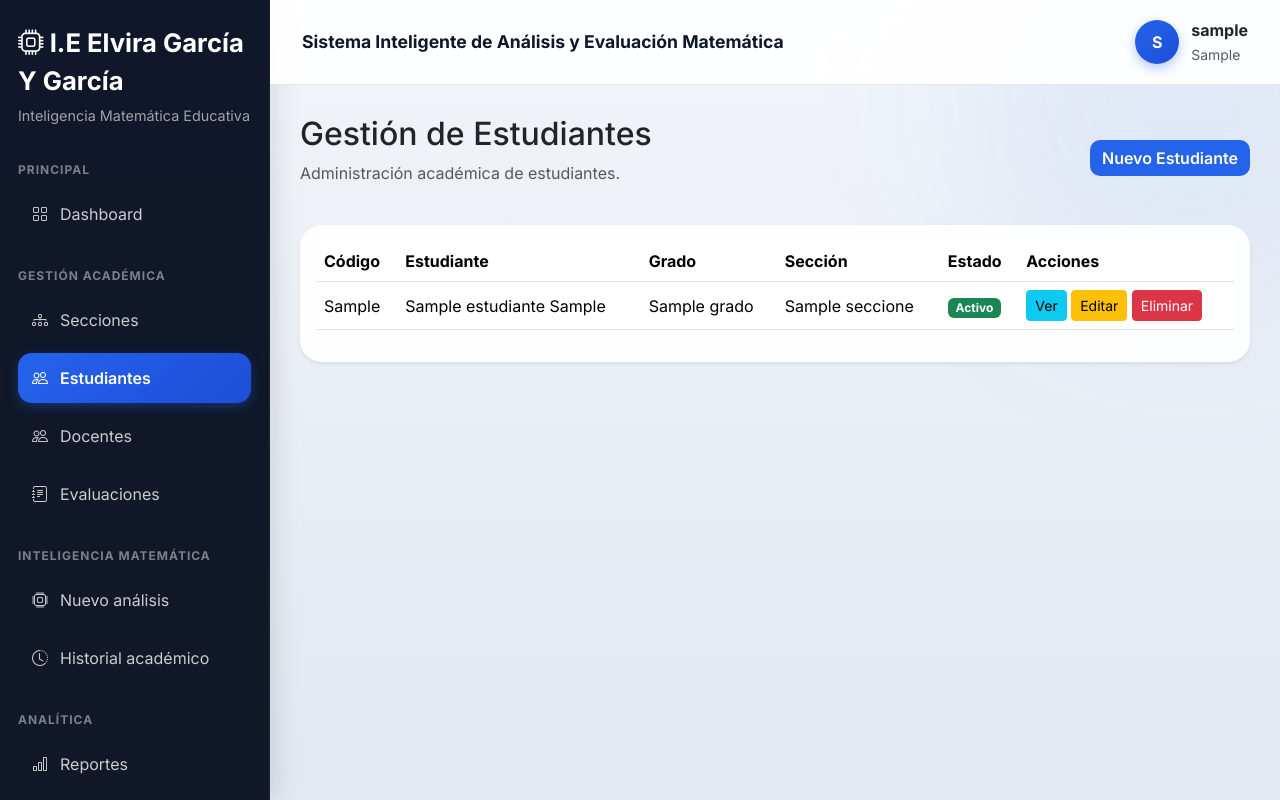
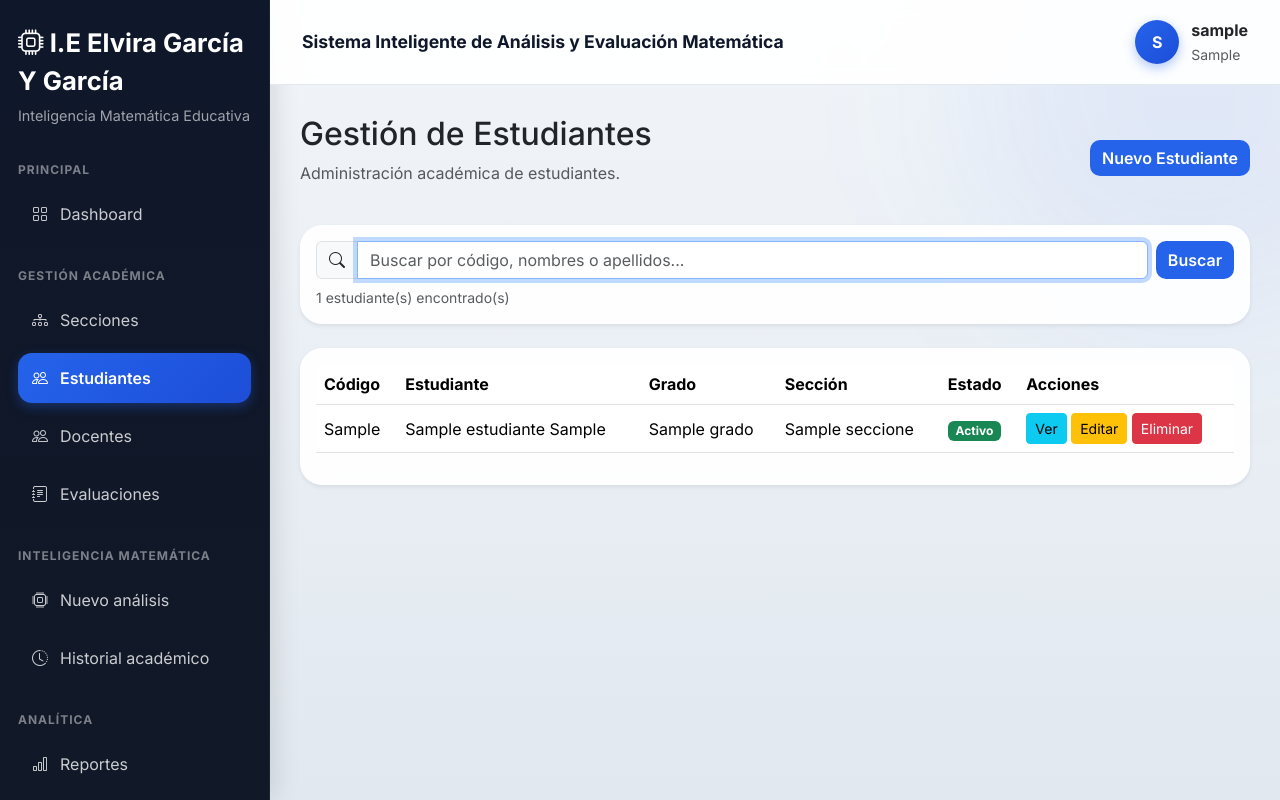
Before and after one commit to tfloresmedina/ClasificadorError, a Flask app: page /estudiantes/ in a window 1280 px wide. Run offline with Flask 3, Linux system fonts and the light colour scheme; a user stored in the database is signed in; tables that the repository leaves empty hold one stand-in row (values such as "Sample post"); parts of the project's set-up code (start-up, migrations or seed data) failed here and were passed over.

Commit message:
Agregar buscador de estudiantes por código, nombres o apellidos
- Filtro instantáneo en la tabla mientras se escribe (ignora mayúsculas y tildes)
- Búsqueda en base de datos con el parámetro ?q= y botón Limpiar
- Contador de resultados y mensaje cuando no hay coincidencias

Co-Authored-By: Claude Opus 5.5 <noreply@anthropic.com>

```diff
--- a/app/routes/estudiante_routes.py
+++ b/app/routes/estudiante_routes.py
@@ -25,13 +25,18 @@ estudiante_bp = Blueprint(
 @estudiante_bp.route('/')
 def listar():
 
+    busqueda = request.args.get('q', '').strip()
+
     estudiantes = (
-        EstudianteService.listar_estudiantes()
+        EstudianteService.listar_estudiantes(
+            busqueda
+        )
     )
 
     return render_template(
         'estudiantes/listar.html',
-        estudiantes=estudiantes
+        estudiantes=estudiantes,
+        busqueda=busqueda
     )
 
 
--- a/app/services/estudiante_service.py
+++ b/app/services/estudiante_service.py
@@ -7,9 +7,27 @@ class EstudianteService:
 
 
     @staticmethod
-    def listar_estudiantes():
+    def listar_estudiantes(busqueda=None):
 
-        return Estudiante.query.order_by(
+        query = Estudiante.query
+
+        if busqueda:
+
+            # Cada palabra debe coincidir con el código,
+            # los nombres o los apellidos del estudiante.
+            for termino in busqueda.split():
+
+                patron = f'%{termino}%'
+
+                query = query.filter(
+                    db.or_(
+                        Estudiante.codigo.ilike(patron),
+                        Estudiante.nombres.ilike(patron),
+                        Estudiante.apellidos.ilike(patron)
+                    )
+                )
+
+        return query.order_by(
             Estudiante.apellidos.asc()
         ).all()
 
--- a/app/templates/estudiantes/listar.html
+++ b/app/templates/estudiantes/listar.html
@@ -24,6 +24,56 @@
         Nuevo Estudiante
 
     </a>
+
+</div>
+
+
+<div class="card shadow-sm border-0 mb-4">
+
+    <div class="card-body">
+
+        <form method="GET"
+              action="{{ url_for('estudiantes.listar') }}"
+              class="d-flex gap-2">
+
+            <div class="input-group">
+
+                <span class="input-group-text">
+                    <i class="bi bi-search"></i>
+                </span>
+
+                <input type="text"
+                       id="buscarEstudiante"
+                       name="q"
+                       value="{{ busqueda }}"
+                       class="form-control"
+                       placeholder="Buscar por código, nombres o apellidos..."
+                       autocomplete="off"
+                       autofocus>
+
+            </div>
+
+            <button type="submit" class="btn btn-primary">
+                Buscar
+            </button>
+
+            {% if busqueda %}
+
+                <a href="{{ url_for('estudiantes.listar') }}"
+                   class="btn btn-outline-secondary">
+                    Limpiar
+                </a>
+
+            {% endif %}
+
+        </form>
+
+        <small class="text-muted d-block mt-2">
+            <span id="contadorEstudiantes">{{ estudiantes|length }}</span>
+            estudiante(s) encontrado(s)
+        </small>
+
+    </div>
 
 </div>
 
@@ -58,7 +108,7 @@
 
             {% for estudiante in estudiantes %}
 
-                <tr>
+                <tr class="fila-estudiante">
 
                     <td>
                         {{ estudiante.codigo }}
@@ -129,6 +179,15 @@
 
             {% endfor %}
 
+                <tr id="sinResultados"
+                    {% if estudiantes %}style="display: none;"{% endif %}>
+
+                    <td colspan="6" class="text-center text-muted py-4">
+                        No se encontraron estudiantes.
+                    </td>
+
+                </tr>
+
             </tbody>
 
         </table>
@@ -138,3 +197,58 @@
 </div>
 
 {% endblock %}
+
+
+{% block scripts %}
+
+<script>
+
+    // Filtro instantáneo mientras se escribe
+    // (el botón Buscar consulta al servidor).
+    (function () {
+
+        const input = document.getElementById('buscarEstudiante');
+        const filas = document.querySelectorAll('.fila-estudiante');
+        const contador = document.getElementById('contadorEstudiantes');
+        const sinResultados = document.getElementById('sinResultados');
+
+        const normalizar = (texto) => texto
+            .toLowerCase()
+            .normalize('NFD')
+            .replace(/\p{Diacritic}/gu, '');
+
+        input.addEventListener('input', function () {
+
+            const terminos = normalizar(this.value)
+                .split(/\s+/)
+                .filter(Boolean);
+
+            let visibles = 0;
+
+            filas.forEach(function (fila) {
+
+                const texto = normalizar(
+                    fila.cells[0].textContent + ' ' +
+                    fila.cells[1].textContent
+                );
+
+                const coincide = terminos.every(
+                    (termino) => texto.includes(termino)
+                );
+
+                fila.style.display = coincide ? '' : 'none';
+
+                if (coincide) visibles++;
+
+            });
+
+            contador.textContent = visibles;
+            sinResultados.style.display = visibles ? 'none' : '';
+
+        });
+
+    })();
+
+</script>
+
+{% endblock %}
```
